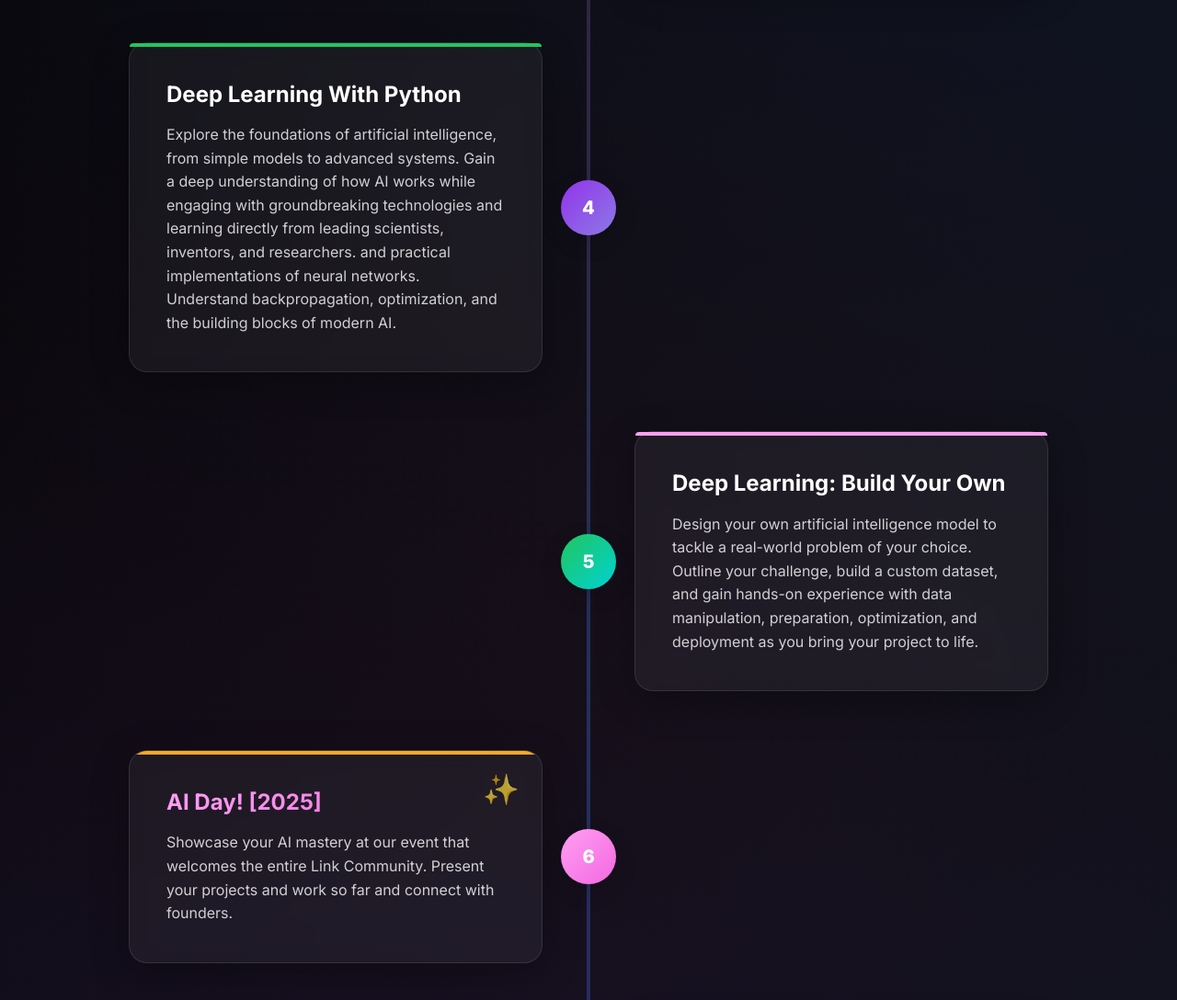
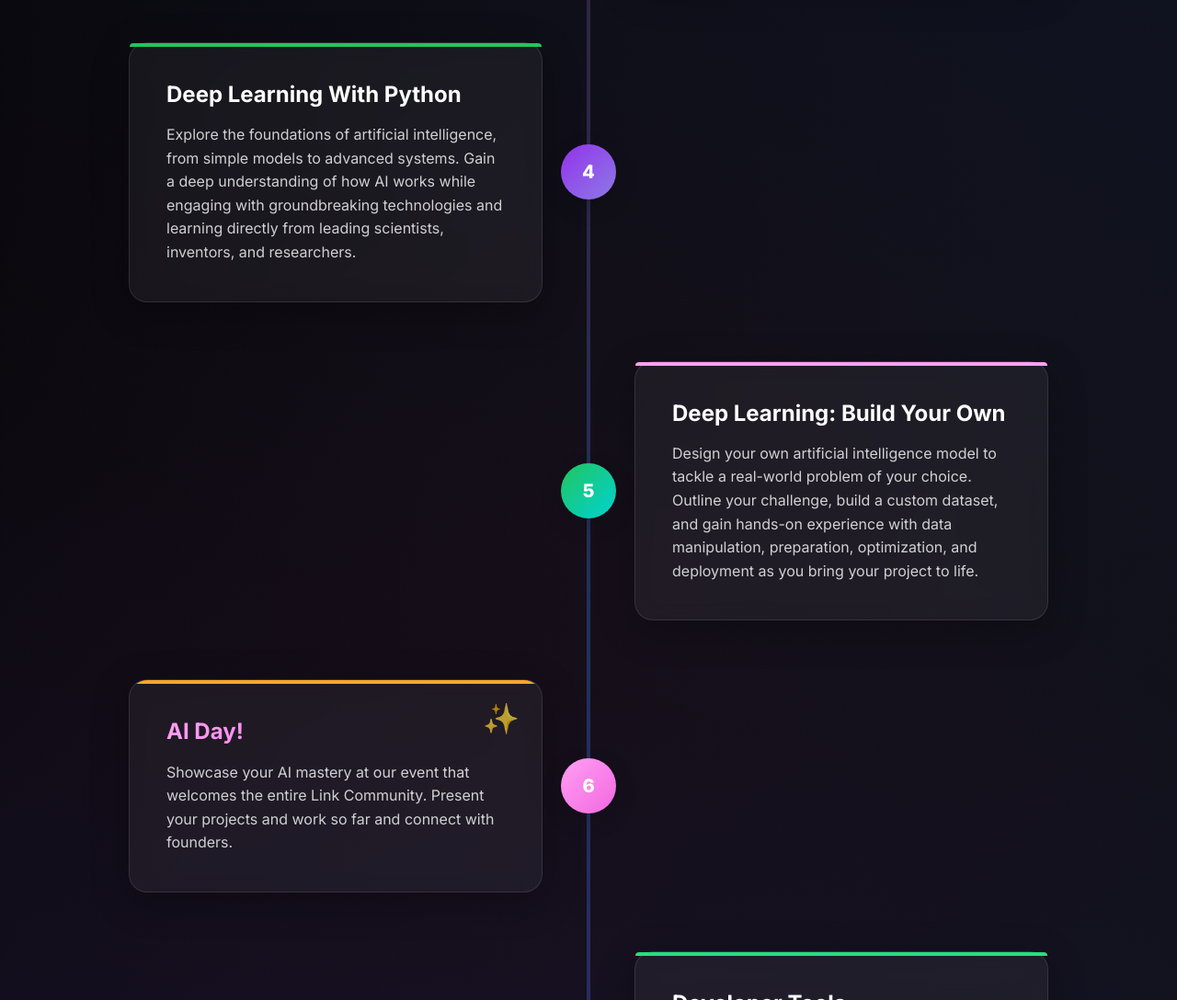
Before and after one commit to cogo-interns/mockLinkWebsiteInterns, a plain HTML site: page learn.html in a window 1280 px wide. Shown: the part 1260-2348 px from the top of the page at 92% size. Drawn offline with Linux system fonts and the light colour scheme.

Commit message:
typo in learn

```diff
--- a/learn.html
+++ b/learn.html
@@ -591,7 +591,7 @@
         <div class="step-content">
           <h3 class="step-title">Deep Learning With Python</h3>
           <p class="step-description">
-            Explore the foundations of artificial intelligence, from simple models to advanced systems. Gain a deep understanding of how AI works while engaging with groundbreaking technologies and learning directly from leading scientists, inventors, and researchers. and practical implementations of neural networks. Understand backpropagation, optimization, and the building blocks of modern AI.
+            Explore the foundations of artificial intelligence, from simple models to advanced systems. Gain a deep understanding of how AI works while engaging with groundbreaking technologies and learning directly from leading scientists, inventors, and researchers.
           </p>
         </div>
       </div>
@@ -609,7 +609,7 @@
       <div class="pathway-item">
         <div class="step-number step-6">6</div>
         <div class="step-content ai-day">
-          <h3 class="step-title">AI Day! [2025]</h3>
+          <h3 class="step-title">AI Day!</h3>
           <p class="step-description">
             Showcase your AI mastery at our event that welcomes the entire Link Community. Present your projects and work so far and connect with founders.
           </p>
```
